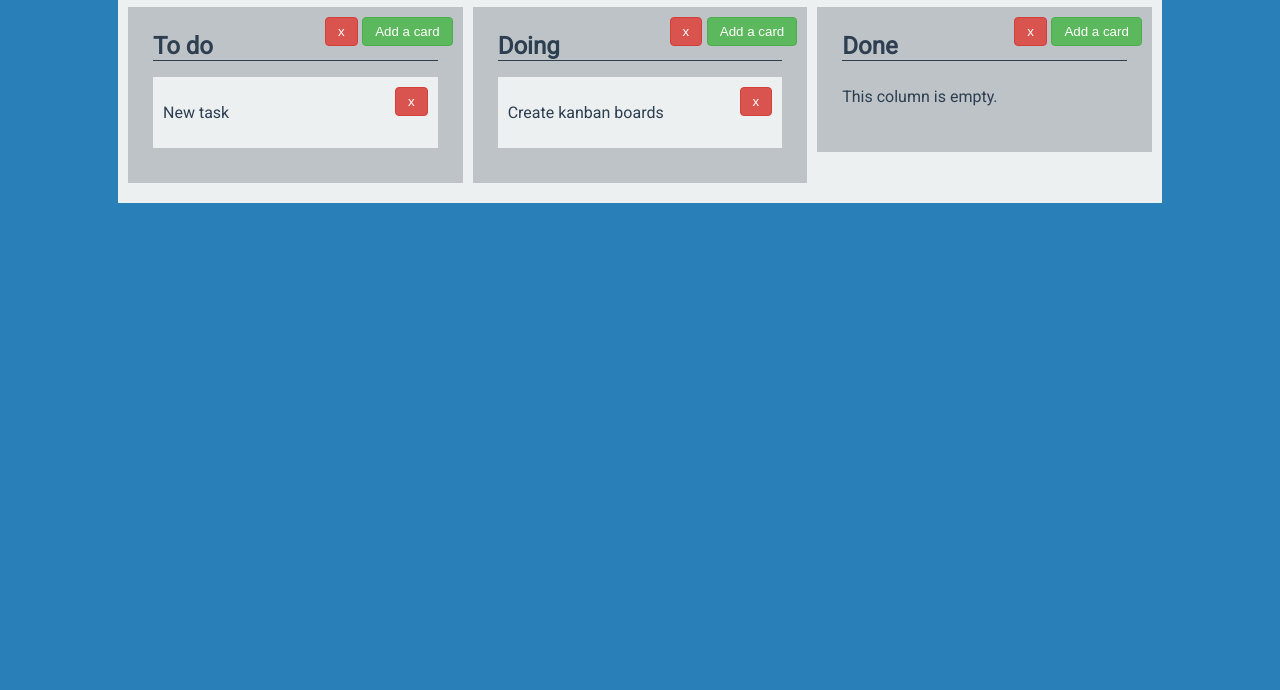
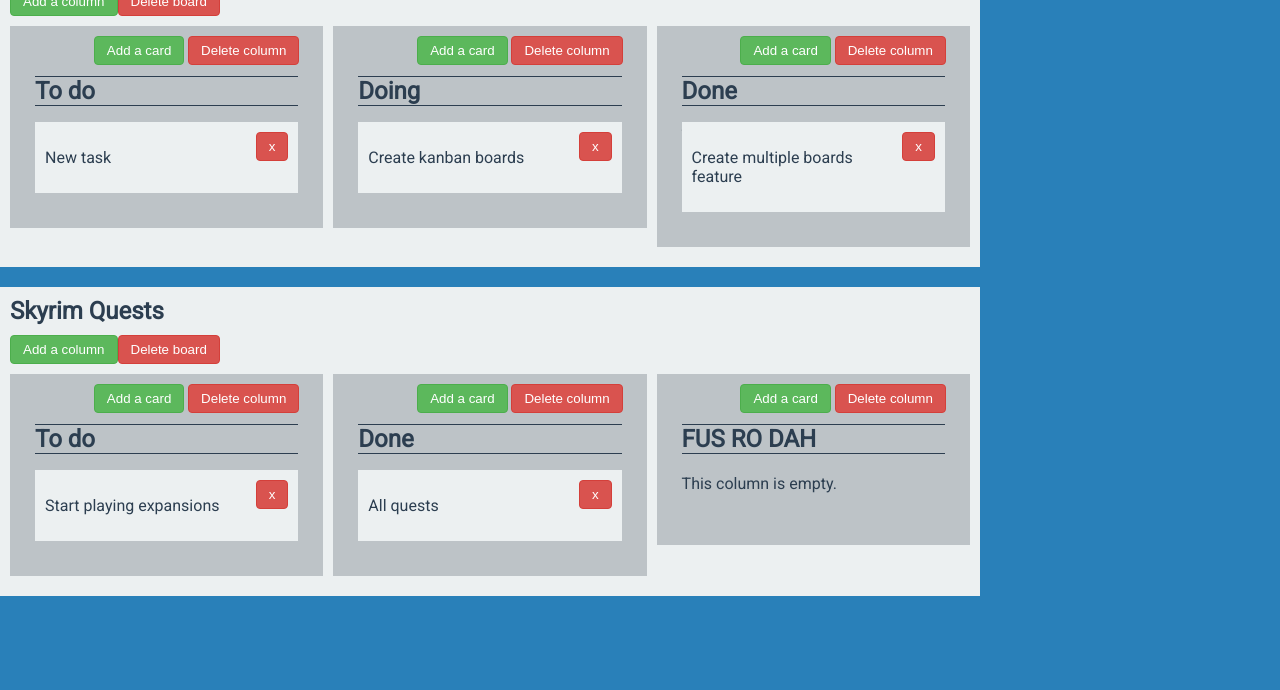
Before and after one commit to pawel-zun/kodilla-kanban, a plain HTML site: page index.html in a window 1280 px wide. Shown: the part 110-800 px from the top of the page. Drawn offline with nearby package versions, Linux system fonts and the light colour scheme.

Commit message:
finish js of multiple boards - some css issues are still to resolve

```diff
--- a/index.html
+++ b/index.html
@@ -6,11 +6,12 @@
 	<link rel="stylesheet" type="text/css" href="style.css">
 </head>
 <body>
-	<div id="board" class="board">
-		<h1>Kanban board</h1>
-		<button class="create-column">Add a column</button>
-		<div class="column-container"></div>
-	</div>
+
+	<section id="boards-container">
+		<button class="create-board">Create a new board</button>
+
+	</section>
+
 
 	<script src="https://code.jquery.com/jquery-3.0.0.min.js" integrity="sha256-JmvOoLtYsmqlsWxa7mDSLMwa6dZ9rrIdtrrVYRnDRH0=" crossorigin="anonymous"></script>
 	<script src="https://code.jquery.com/ui/1.11.4/jquery-ui.min.js" integrity="sha256-xNjb53/rY+WmG+4L6tTl9m6PpqknWZvRt0rO1SRnJzw=" crossorigin="anonymous"></script>
--- a/script.js
+++ b/script.js
@@ -9,6 +9,63 @@ $(function() {
 		return str;
 	}
 
+	var boardsContainer = {
+		$element: $('#boards-container'),
+		addBoard: function(board) {
+			this.$element.append(board.$element);
+		}
+	};
+
+	 $('.create-board').click(function() {
+  	var name = prompt('Enter a board name');
+  	if ((!(name == false)) && (!(name == null))) {
+  	var board = new Board(name);
+  	boardsContainer.addBoard(board);
+	  } else if (name == false) {
+	  	alert('Error! New board must be named.');
+	  };
+  });
+
+	function Board(name) {
+		var self = this;
+		this.id = randomString();
+		this.name = name;
+		this.$element = createBoard();
+
+		function createBoard() {
+			var $board = $('<div>').addClass('board');
+			var $boardTitle = $('<h1>').text(self.name);
+			var $boardAddColumn = $('<button>').addClass('add-card').text('Add a column');
+			var $boardDelete = $('<button>').addClass('btn-delete').text('Delete board');
+			var $columnContainer = $('<div>').addClass('column-container');
+
+
+			$boardDelete.click(function() {
+				if (confirm('Are you sure you want to delete this board?')) {
+					self.removeBoard();
+				}
+			});
+
+			$boardAddColumn.click(function() {
+				self.addColumn(new Column(prompt('Enter the name of the column')));
+			});
+
+			$board.append($boardTitle).append($boardAddColumn).append($boardDelete).append($columnContainer);
+
+			return $board;
+		}
+	}
+
+	Board.prototype = {
+		addColumn: function(column) {
+			this.$element.children('.column-container').append(column.$element);
+			initSortable();
+		},
+		removeBoard: function() {
+			this.$element.remove();
+		}
+	};
+
 	function Column(name) {
 		var self = this;
 		this.id = randomString();
@@ -16,10 +73,11 @@ $(function() {
 		this.$element = createColumn();
 
 		function createColumn() {
+  		if ((!(self.name == false)) && (!(self.name == null))) {
 				var $column = $('<div>').addClass('column');
 				var $columnTitle = $('<h2>').addClass('column-title').text(self.name);
 				var $columnCardList = $('<ul>').addClass('column-card-list');
-			var $columnDelete = $('<button>').addClass('btn-delete').text('x');
+				var $columnDelete = $('<button>').addClass('btn-delete').text('Delete column');
 				var $columnAddCard = $('<button>').addClass('add-card').text('Add a card');
 
 				$columnDelete.click(function() {
@@ -30,9 +88,12 @@ $(function() {
 					self.addCard(new Card(prompt('Enter the name of the card')));
 				});
 
-			$column.append($columnTitle).append($columnDelete).append($columnAddCard).append($columnCardList);
+				$column.append($columnTitle).append($columnAddCard).append($columnDelete).append($columnCardList);
 
 				return $column;
+			} else if (name == false) {
+		  	alert('Error! New column must be named.');
+		  };
 		};
 	};
 
@@ -76,15 +137,6 @@ $(function() {
 		}
 	};
 
-	var board = {
-		name: 'Kanban Board',
-		$element: $('#board .column-container'),
-		addColumn: function(column) {
-			this.$element.append(column.$element);
-			initSortable();
-		}
-	};
-
 	function initSortable() {
   	$('.column-card-list').sortable({
   		connectWith: '.column-card-list',
@@ -92,28 +144,40 @@ $(function() {
   	}).disableSelection();
   };
 
-  $('.create-column').click(function() {
-  	var name = prompt('Enter a column name');
-  	if ((!(name == false)) && (!(name == null))) {
-  	var column = new Column(name);
-  	board.addColumn(column);
-  } else if (name == false) {
-  	alert('Error! New column must be named.');
-  };
-  });
+  var board1 = new Board('Kanban Board');
+  boardsContainer.addBoard(board1);
 
   var todoColumn = new Column('To do');
   var doingColumn = new Column('Doing');
   var doneColumn = new Column('Done');
 
-  board.addColumn(todoColumn);
-  board.addColumn(doingColumn);
-  board.addColumn(doneColumn);
+  board1.addColumn(todoColumn);
+  board1.addColumn(doingColumn);
+  board1.addColumn(doneColumn);
 
   var card1 = new Card('New task');
   var card2 = new Card('Create kanban boards');
+  var card3 = new Card('Create multiple boards feature');
 
   todoColumn.addCard(card1);
   doingColumn.addCard(card2);
+  doneColumn.addCard(card3);
+
+  var board2 = new Board('Skyrim Quests');
+  boardsContainer.addBoard(board2);
+
+  var column1 = new Column('To do');
+  var column2 = new Column('Done');
+  var column3 = new Column('FUS RO DAH');
+
+  board2.addColumn(column1);
+  board2.addColumn(column2);
+  board2.addColumn(column3);
+
+  var card21 = new Card('All quests');
+  var card22 = new Card('Start playing expansions');
+
+  column1.addCard(card22);
+  column2.addCard(card21);
 
 })
--- a/style.css
+++ b/style.css
@@ -10,6 +10,10 @@ body {
 
 h1, h2 {
 	margin: 0 0 10px;
+}
+
+h2 {
+	margin-top: 25px;
 }
 
 button {
@@ -32,15 +36,28 @@ button:hover {
   border-color: #adadad;
 }
 
+.boards-container {
+	box-sizing: border-box;
+	margin: 20px auto;
+	padding: 20px;
+	width: 80%;
+	min-width: 750px;
+	border: 15px solid #000;
+}
+
+.create-board {
+	margin-bottom: 20px;
+
+}
+
 .board {
 	background-color: #ecf0f1;
-	width: 80%;
-	min-width: 750px;
-	margin: 20px auto;
+	width: 75%;
 	padding: 10px;
+	margin-bottom: 20px;
 }
 
-.board:after {
+.board:after, .boards-container:after {
   content: "";
   display: table;
   clear: both;
@@ -59,7 +76,7 @@ button:hover {
 .column::before {
 	content: "This column is empty.";
 	position: absolute;
-	top: 80px;
+	top: 100px;
 }
 
 .column:nth-of-type(3n) {
@@ -68,6 +85,7 @@ button:hover {
 
 .column-title {
 	border-bottom: 1px solid #2c3e50;
+	border-top: 1px solid #2c3e50;
 }
 
 .btn-delete {
@@ -97,11 +115,11 @@ button:hover {
 .column > .btn-delete, .column > .add-card {
 	position: absolute;
 	top: 10px;
-	right: 10px;
+	right: 139px;
 }
 
 .column > .btn-delete {
-	right: 105px;
+	right: 24px;
 }
 
 .column-card-list {
```
Lines whose indentation alone changed are shown as unchanged.
